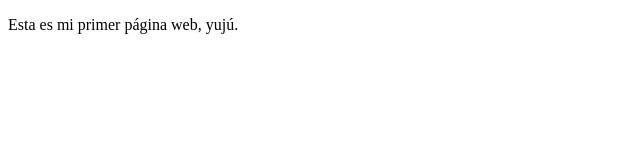
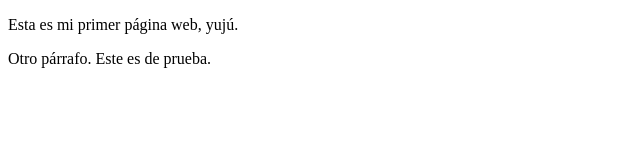
Before and after one commit to Pako97/papw, a plain HTML site: page index.html in a window 1280 px wide. Shown: the whole page, without its empty margins (0-640 px from the left). Drawn offline with Linux system fonts and the light colour scheme.

Commit message:
Párrafo de prueba añadido.

```diff
--- a/index.html
+++ b/index.html
@@ -8,5 +8,6 @@
 </head>
 <body>
     <p>Esta es mi primer página web, yujú.</p>
+    <p>Otro párrafo. Este es de prueba.</p>
 </body>
 </html>
```
